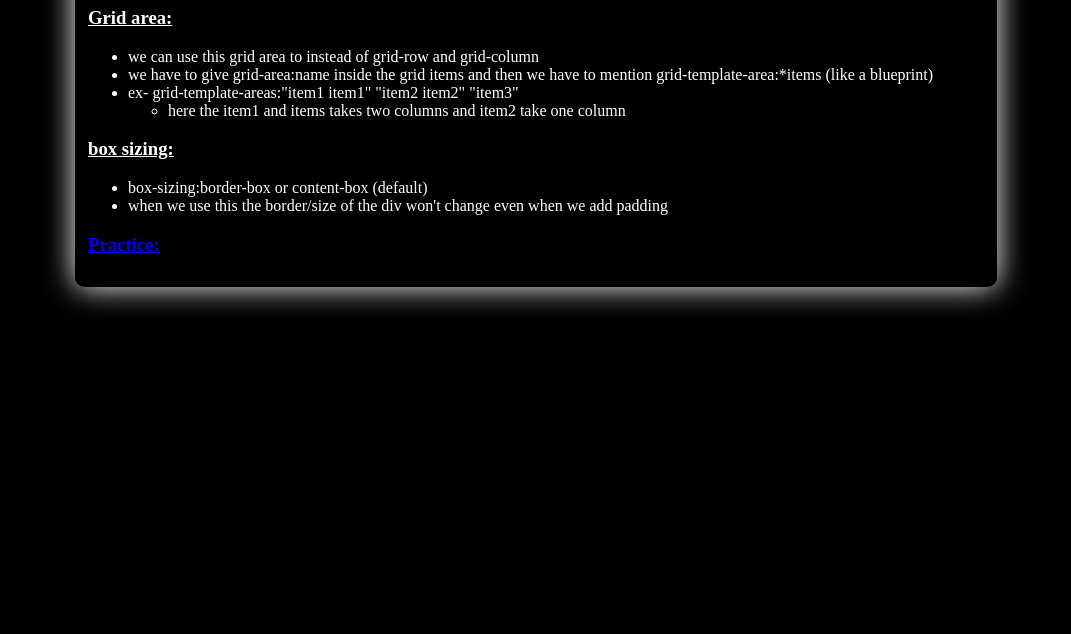
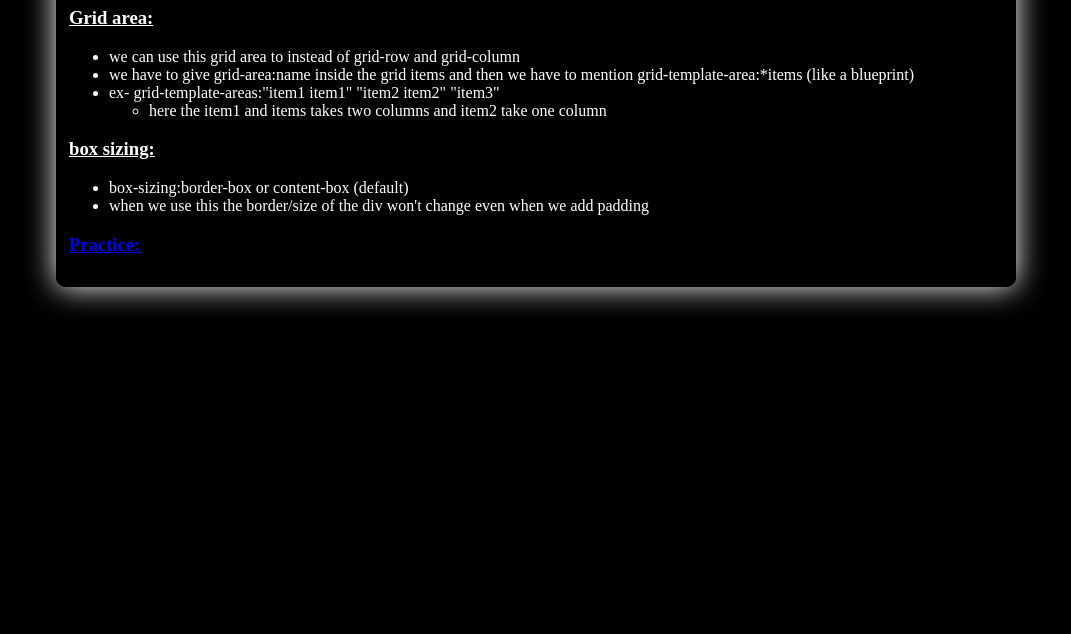
Before and after one commit to G-Nash/29thnov_class_grid_area, a plain HTML site: page index.html in a window 1280 px wide. Shown: the part 166-800 px from the top of the page, without its empty margins (104-1175 px from the left). Drawn offline with Linux system fonts and the light colour scheme.

Commit message:
css_changes

```diff
--- a/style.css
+++ b/style.css
@@ -10,7 +10,7 @@ body{
 }
 
 .page{
-    max-width: 70vw;
+    max-width: 75vw;
     margin-left: auto;
     margin-right: auto;
     border: solid black;
@@ -18,6 +18,7 @@ body{
     border-radius: 10px;
     margin-top: 10vh;
     padding: 10px;
+    box-sizing: border-box;
 }
 
 .subHeading{
```
